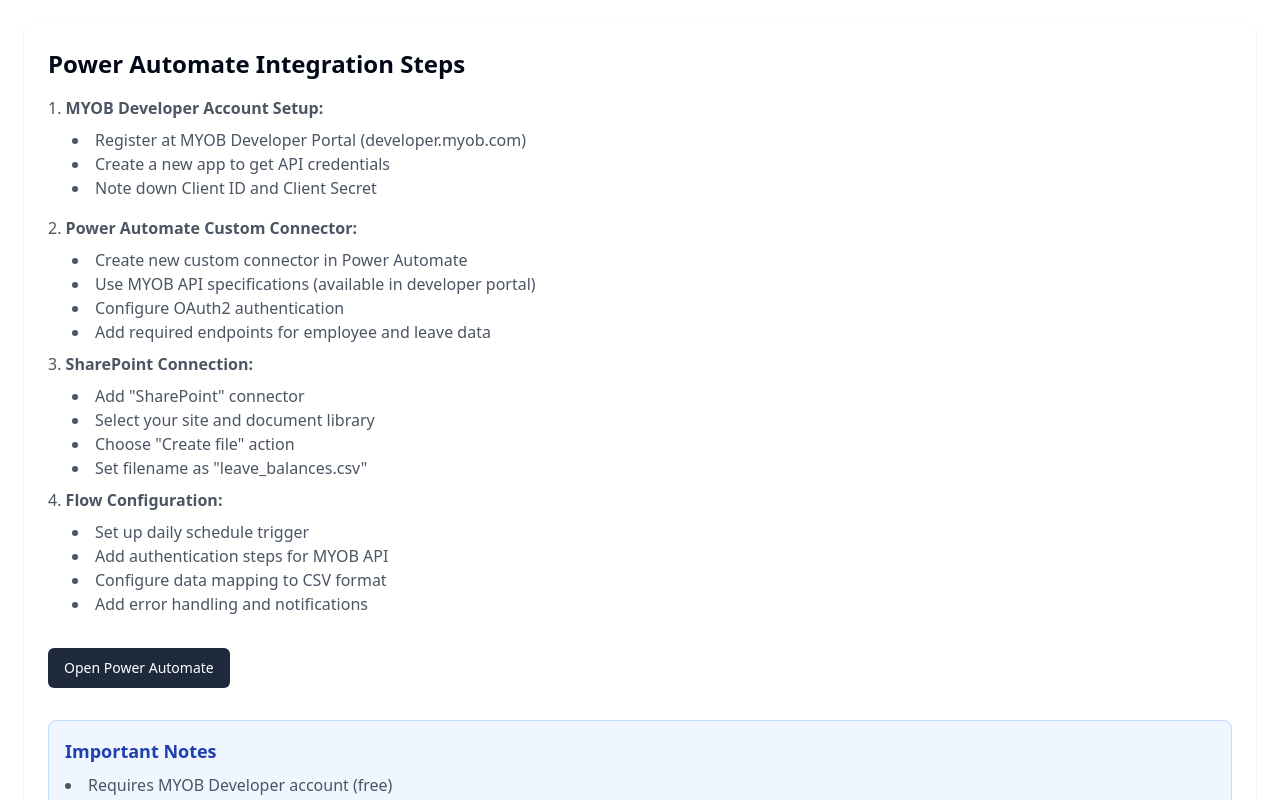
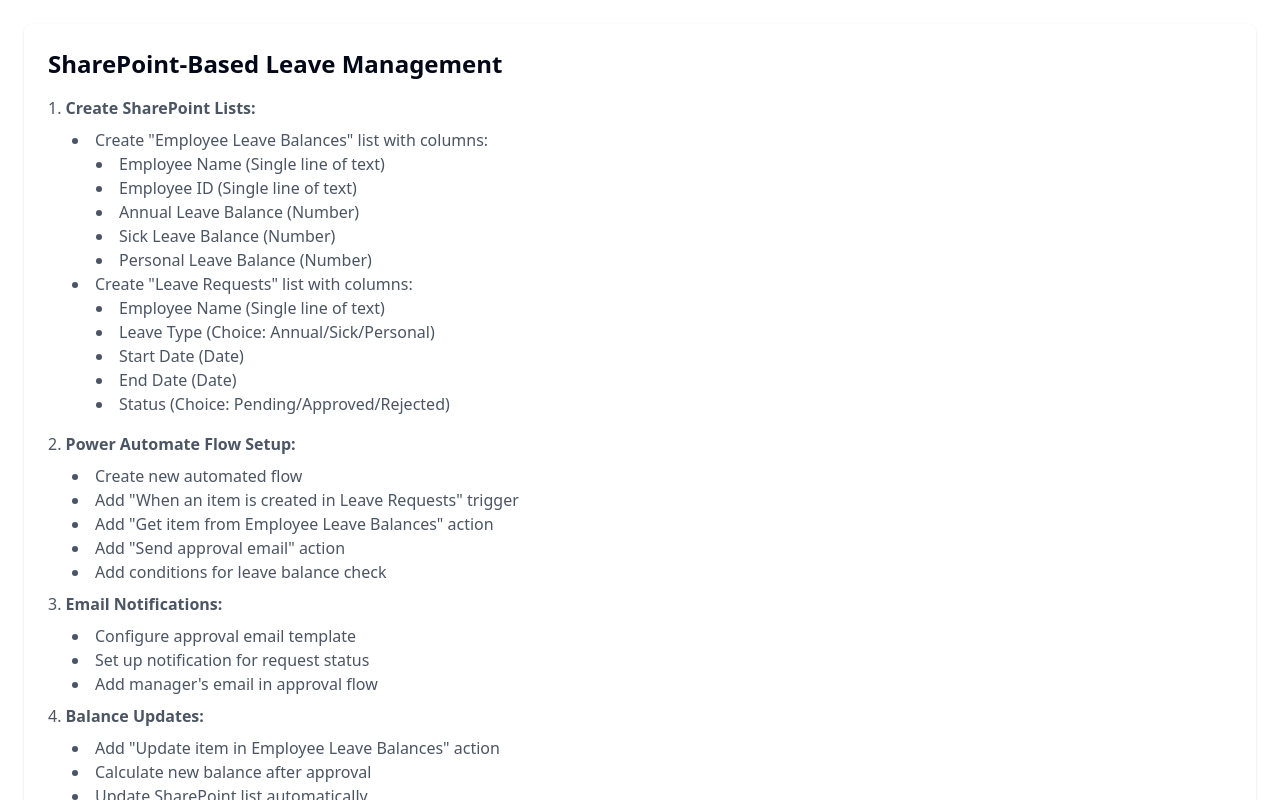
Before and after one commit to dfghjk345/leave-data-connector, a React (Vite) app: page / in a window 1280 px wide. Shown: the top 800 px of the page. Built offline with nearby package versions, Linux system fonts and the light colour scheme.

Commit message:
Add alternative integration options
Provide information on alternative methods for integration without using a custom connector, including potential workarounds or different approaches to achieve similar functionality.
[skip gpt_engineer]

```diff
--- a/src/components/LeaveRequest.tsx
+++ b/src/components/LeaveRequest.tsx
@@ -26,41 +26,55 @@ export const LeaveRequest = () => {
   return (
     <div className="p-6 bg-white rounded-lg shadow space-y-8">
       <div>
-        <h2 className="text-2xl font-bold mb-4">Power Automate Integration Steps</h2>
+        <h2 className="text-2xl font-bold mb-4">SharePoint-Based Leave Management</h2>
         <ol className="list-decimal list-inside space-y-2 text-gray-600">
           <li className="mb-4">
-            <span className="font-semibold">MYOB Developer Account Setup:</span>
+            <span className="font-semibold">Create SharePoint Lists:</span>
             <ul className="list-disc list-inside ml-6 mt-2">
-              <li>Register at MYOB Developer Portal (developer.myob.com)</li>
-              <li>Create a new app to get API credentials</li>
-              <li>Note down Client ID and Client Secret</li>
+              <li>Create "Employee Leave Balances" list with columns:
+                <ul className="list-disc list-inside ml-6">
+                  <li>Employee Name (Single line of text)</li>
+                  <li>Employee ID (Single line of text)</li>
+                  <li>Annual Leave Balance (Number)</li>
+                  <li>Sick Leave Balance (Number)</li>
+                  <li>Personal Leave Balance (Number)</li>
+                </ul>
+              </li>
+              <li>Create "Leave Requests" list with columns:
+                <ul className="list-disc list-inside ml-6">
+                  <li>Employee Name (Single line of text)</li>
+                  <li>Leave Type (Choice: Annual/Sick/Personal)</li>
+                  <li>Start Date (Date)</li>
+                  <li>End Date (Date)</li>
+                  <li>Status (Choice: Pending/Approved/Rejected)</li>
+                </ul>
+              </li>
             </ul>
           </li>
           <li className="mb-4">
-            <span className="font-semibold">Power Automate Custom Connector:</span>
+            <span className="font-semibold">Power Automate Flow Setup:</span>
             <ul className="list-disc list-inside ml-6 mt-2">
-              <li>Create new custom connector in Power Automate</li>
-              <li>Use MYOB API specifications (available in developer portal)</li>
-              <li>Configure OAuth2 authentication</li>
-              <li>Add required endpoints for employee and leave data</li>
+              <li>Create new automated flow</li>
+              <li>Add "When an item is created in Leave Requests" trigger</li>
+              <li>Add "Get item from Employee Leave Balances" action</li>
+              <li>Add "Send approval email" action</li>
+              <li>Add conditions for leave balance check</li>
             </ul>
           </li>
           <li className="mb-4">
-            <span className="font-semibold">SharePoint Connection:</span>
+            <span className="font-semibold">Email Notifications:</span>
             <ul className="list-disc list-inside ml-6 mt-2">
-              <li>Add "SharePoint" connector</li>
-              <li>Select your site and document library</li>
-              <li>Choose "Create file" action</li>
-              <li>Set filename as "leave_balances.csv"</li>
+              <li>Configure approval email template</li>
+              <li>Set up notification for request status</li>
+              <li>Add manager's email in approval flow</li>
             </ul>
           </li>
           <li>
-            <span className="font-semibold">Flow Configuration:</span>
+            <span className="font-semibold">Balance Updates:</span>
             <ul className="list-disc list-inside ml-6 mt-2">
-              <li>Set up daily schedule trigger</li>
-              <li>Add authentication steps for MYOB API</li>
-              <li>Configure data mapping to CSV format</li>
-              <li>Add error handling and notifications</li>
+              <li>Add "Update item in Employee Leave Balances" action</li>
+              <li>Calculate new balance after approval</li>
+              <li>Update SharePoint list automatically</li>
             </ul>
           </li>
         </ol>
@@ -76,13 +90,13 @@ export const LeaveRequest = () => {
       </div>
 
       <div className="bg-blue-50 p-4 rounded-lg border border-blue-200">
-        <h3 className="text-lg font-semibold text-blue-800 mb-2">Important Notes</h3>
+        <h3 className="text-lg font-semibold text-blue-800 mb-2">Benefits</h3>
         <ul className="list-disc list-inside space-y-2 text-gray-600">
-          <li>Requires MYOB Developer account (free)</li>
-          <li>Uses MYOB's REST API for secure access</li>
-          <li>Custom connector setup needed once</li>
-          <li>Automatic daily synchronization</li>
-          <li>Secure Microsoft 365 integration</li>
+          <li>No custom connectors required</li>
+          <li>Uses standard SharePoint lists</li>
+          <li>Built-in approval workflows</li>
+          <li>Easy to maintain and modify</li>
+          <li>Automatic email notifications</li>
         </ul>
       </div>
     </div>
```
